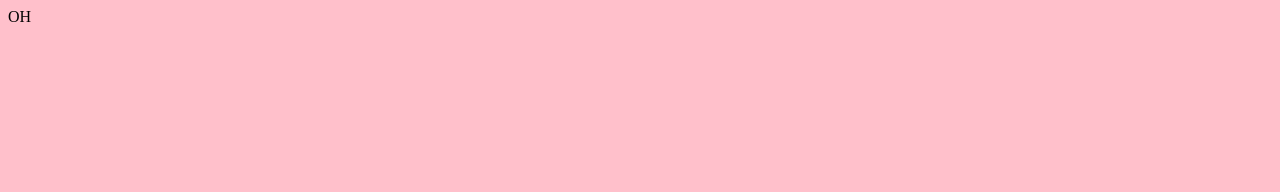
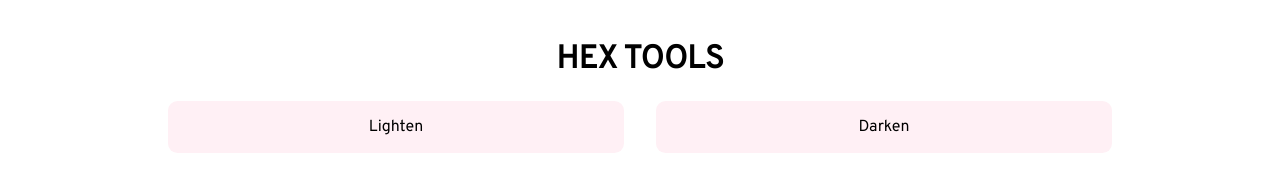
Before and after one commit to siduck/hex-tools, a website built with webpack: page index.html in a window 1280 px wide. Built offline with nearby package versions, Linux system fonts and the light colour scheme.

Commit message:
basic html /css

```diff
--- a/index.html
+++ b/index.html
@@ -8,11 +8,29 @@
       href="https://fonts.googleapis.com/css2?family=Overpass&display=swap"
       rel="stylesheet"
     />
-
   </head>
 
   <body>
-    OH
+    <div class="topHeading">
+      <h1>HEX TOOLS</h1>
+
+      <div class="main-div">
+        <div class="colorChange_Btns">
+ <div class="lightenBTn">Lighten</div>
+        <div class="darkenBtn">Darken</div>
+
+        <div class="inputCol">
+
+
+        </div>
+        <div class = "percentageCol">
+
+
+        </div>
+
+        </div>
+             </div>
+    </div>
     <script src="./dist/main.js"></script>
   </body>
 </html>
```
Also changed, not shown: README.md, dist/css/style.css.
